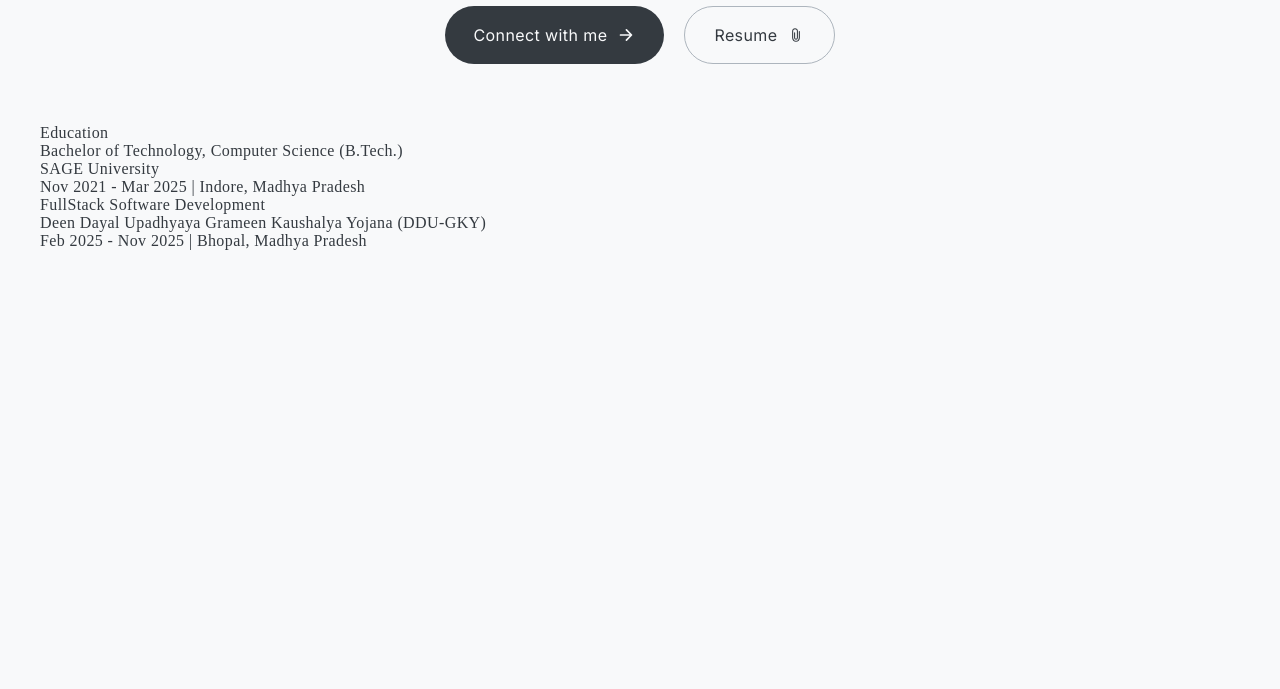
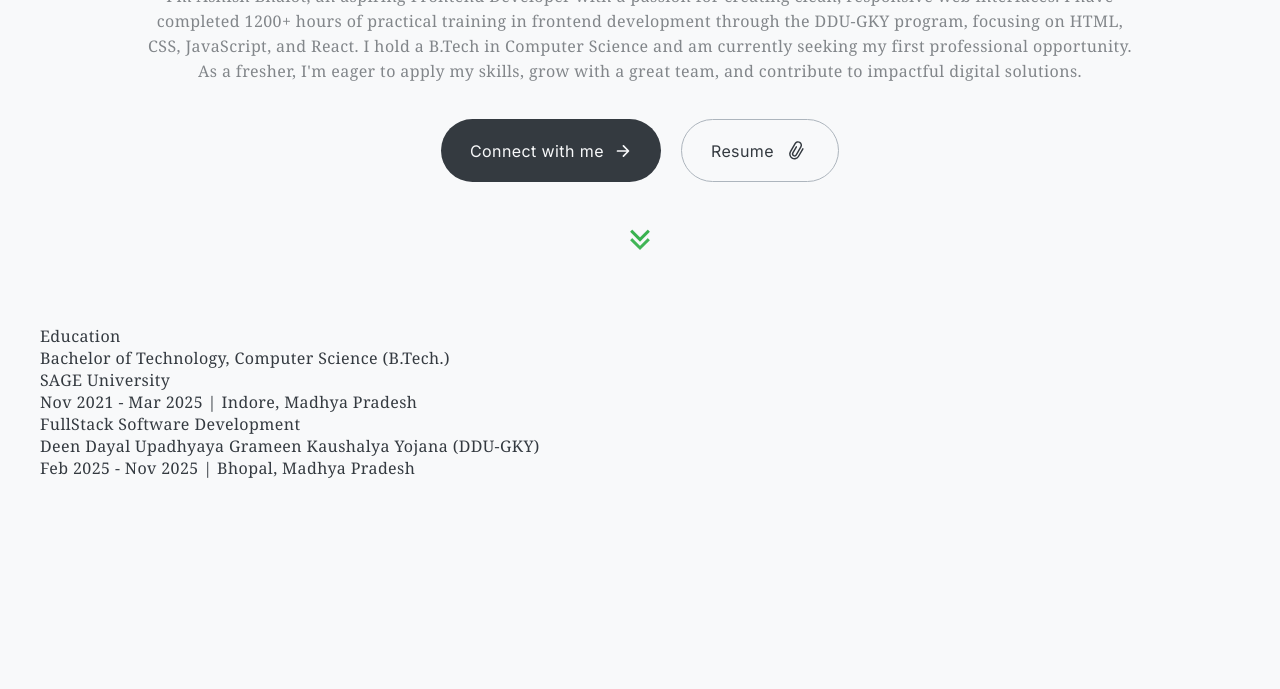
Before and after one commit to arpitjana2103/ddugky-webdev, a plain HTML site: page MyPortFolio/index.html in a window 1280 px wide. Shown: the part 506-1195 px from the top of the page. Before the commit the page ends 966 px from the top, so only its background shows below. Drawn offline with nearby package versions, Linux system fonts and the light colour scheme; a web font is replaced by a local one.

Commit message:
hero section desktop design done

```diff
--- a/MyPortFolio/designs/00_base.css
+++ b/MyPortFolio/designs/00_base.css
@@ -42,6 +42,7 @@ body {
     font-size: var(--fs-sm);
     color: var(--color-black);
     background-color: var(--color-white);
+    font-family: var(--serif);
 }
 
 * {
@@ -50,6 +51,7 @@ body {
     box-sizing: border-box;
     letter-spacing: 0.04rem;
     transition: all 0.3s;
+    font-family: inherit;
 }
 
 h1,
@@ -71,6 +73,7 @@ span {
     display: inline-block;
     font-size: inherit;
     font-weight: inherit;
+    font-family: inherit;
 }
 
 button {
@@ -127,3 +130,8 @@ button:hover {
 .btn-filled:hover {
     opacity: 0.85;
 }
+
+.btn-outline:hover ion-icon,
+.btn-filled:hover ion-icon {
+    scale: 1.2;
+}
--- a/MyPortFolio/designs/02_hero.css
+++ b/MyPortFolio/designs/02_hero.css
@@ -1,8 +1,11 @@
+/* Header : 76.8 px ~ 7.68rem */
+
 #hero {
+    height: calc(100vh - 7.68rem);
     display: flex;
     flex-direction: column;
     align-items: center;
-    margin-top: var(--m-lg);
+    padding-top: 12vh;
 }
 
 #hero .profile {
@@ -14,7 +17,7 @@
 
 #hero .about {
     text-align: center;
-    margin-bottom: var(--m-md);
+    margin-bottom: var(--m-lg);
     opacity: 0.6;
 }
 
@@ -28,7 +31,61 @@
     color: var(--color-green);
 }
 
-.home-btns {
+#hero .about {
+    max-width: 100rem;
+    line-height: 2.5rem;
+}
+
+#hero .home-btns {
     display: flex;
     gap: 2rem;
 }
+
+ion-icon[name="attach-outline"] {
+    font-size: 2.5rem;
+    transform: rotate(30deg);
+}
+
+/* Scroll Button */
+
+#hero .scroll {
+    flex-grow: 1;
+    display: flex;
+    align-items: center;
+    margin-top: 2rem;
+}
+.scroll-down .arrow_01 {
+    animation: scrolldown 1.2s ease-in-out infinite 0.15s;
+    transform: translateY(0%) rotate(45deg);
+}
+
+.scroll-down .arrow_02 {
+    animation: scrolldown 1.2s ease-in-out infinite;
+    transform: translateY(0%) rotate(45deg);
+    margin-top: -0.5rem;
+}
+
+.scroll-down .arrow_01,
+.scroll-down .arrow_02 {
+    z-index: 80;
+    height: 1.4rem;
+    width: 1.4rem;
+    border-width: 0 0.3rem 0.3rem 0;
+    border-style: solid;
+    border-color: var(--color-green);
+}
+
+@keyframes scrolldown {
+    0% {
+        transform: translateY(20%) rotate(45deg);
+        opacity: 1;
+    }
+    50% {
+        transform: translateY(0%) rotate(45deg);
+        opacity: 0.8;
+    }
+    100% {
+        transform: translateY(20%) rotate(45deg);
+        opacity: 1;
+    }
+}
--- a/MyPortFolio/index.html
+++ b/MyPortFolio/index.html
@@ -61,6 +61,12 @@
                         <ion-icon name="attach-outline"></ion-icon>
                     </button>
                 </div>
+                <div class="scroll">
+                    <div class="scroll-down">
+                        <div class="arrow_01"></div>
+                        <div class="arrow_02"></div>
+                    </div>
+                </div>
             </section>
             <section class="section" id="education">
                 <h2>Education</h2>
--- /dev/null
+++ b/MyPortFolio/style.js
@@ -0,0 +1,2 @@
+// 1. Responsive Header
+// 2. Hide scroll btn if height is less than 745 px
```
